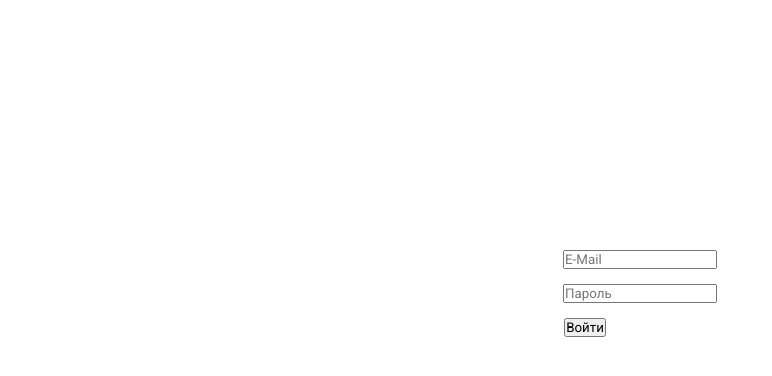
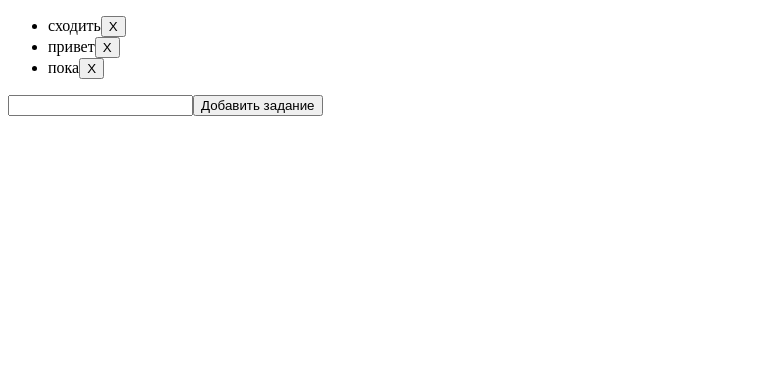
Before and after one commit to lavrushka00/tutorials, a React (Create React App) app: page / in a window 1280 px wide. Shown: the top 376 px of the page, without its empty margins (0-772 px from the left). Built offline with nearby package versions, Linux system fonts and the light colour scheme.

Commit message:
Урок №3

```diff
--- a/src/index.js
+++ b/src/index.js
@@ -2,7 +2,8 @@ import React from 'react';
 import ReactDOM from 'react-dom';
 
 //import App from './tutorial-1/App';
-import App from './toturial-2/App';
+//import App from './toturial-2/App';
+import App from './tutorial-3/App';
 
 
 ReactDOM.render(
--- a/src/toturial-2/App.js
+++ b/src/toturial-2/App.js
@@ -2,12 +2,11 @@ import React from "react";
 import "../App.css"
 
 function App() {
-    let email = ""
-    let password = ""
-
+    let email = ''
+    let password = ''
     function handleSubmit(e){
-        email = e.target[0].value
-        password = e.target[1].value
+        email = e.target[0].value.trim()
+        password = e.target[1].value.trim()
 
        if(email === '' || password === '')
        {
--- /dev/null
+++ b/src/tutorial-3/App.js
@@ -0,0 +1,62 @@
+
+document.addEventListener("DOMContentLoaded", render);
+const todos = ["сходить", "привет", "пока"];
+
+
+function render() {
+  const ul = document.querySelector("ul");
+
+  while (ul.firstChild) {
+    ul.removeChild(ul.lastElementChild);
+  }
+
+  todos.forEach((value, index) => {
+    const li = document.createElement("li");
+    li.id = `${index}`
+
+    const button = document.createElement("button");
+
+    li.innerHTML = `${value}`;
+    button.innerHTML = "X";
+    button.addEventListener("click", handleClickRemove, false);
+
+
+    ul.appendChild(li);
+    ul.children[ul.childNodes.length - 1].appendChild(button);
+
+
+  });
+}
+
+    function handleClickRemove(e) {
+            todos.splice(e.target.parentNode.id, 1)
+            console.log(todos)
+            render();
+    }
+
+    const handleClickAdd = () => {
+        if(document.querySelector("input[name='input']").value.trim().length !== 0)
+        {
+            todos.push(document.querySelector("input[name='input']").value);
+            render();
+            document.querySelector("input[name='input']").value = ''
+        }
+
+
+      };
+
+
+function App() {
+  return (
+    <div>
+      <ul></ul>
+
+      <div className="todoForm">
+        <input name="input" type="text" />
+        <button type = "add" onClick={handleClickAdd}>Добавить задание</button>
+      </div>
+    </div>
+  );
+}
+
+export default App;
```
